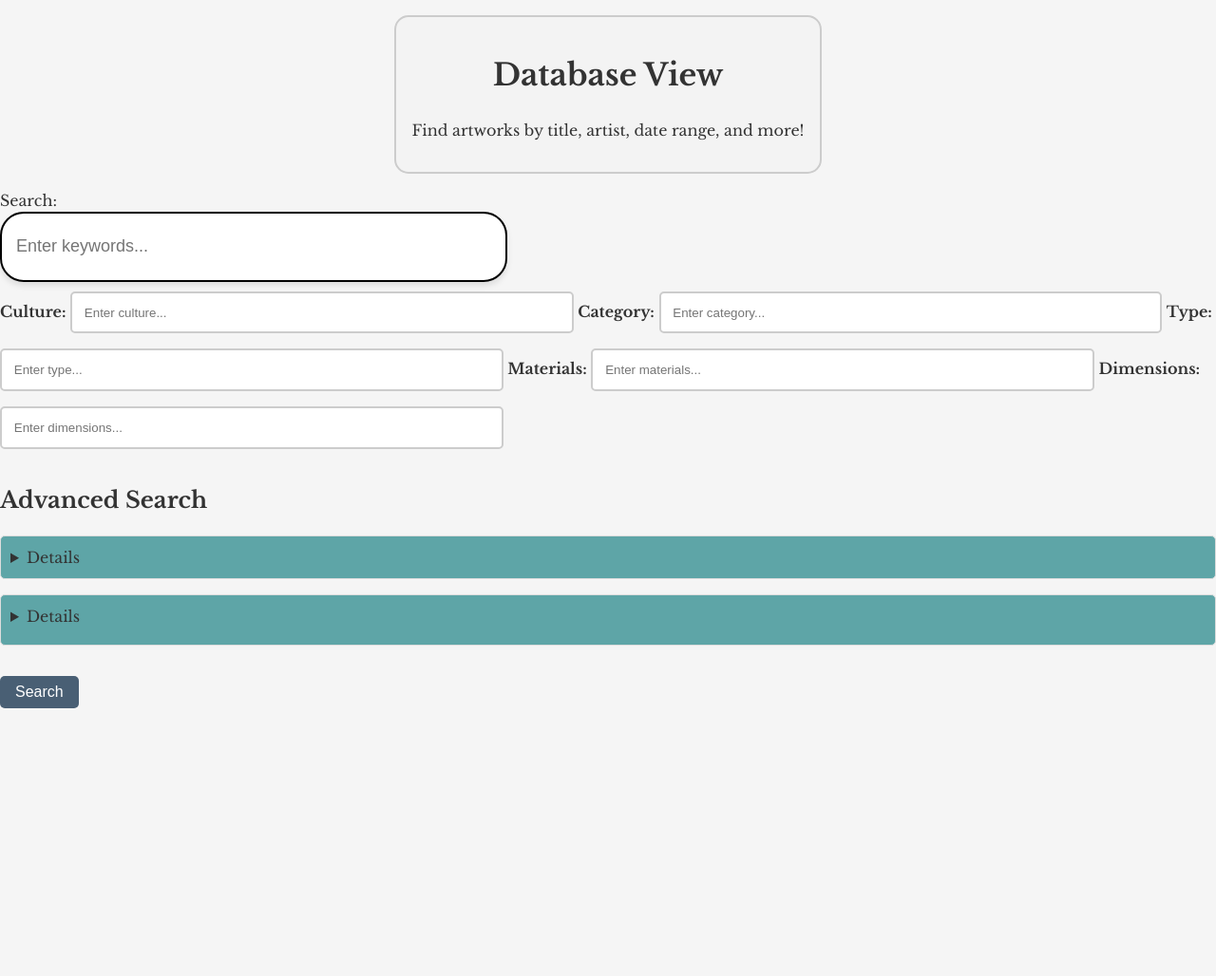
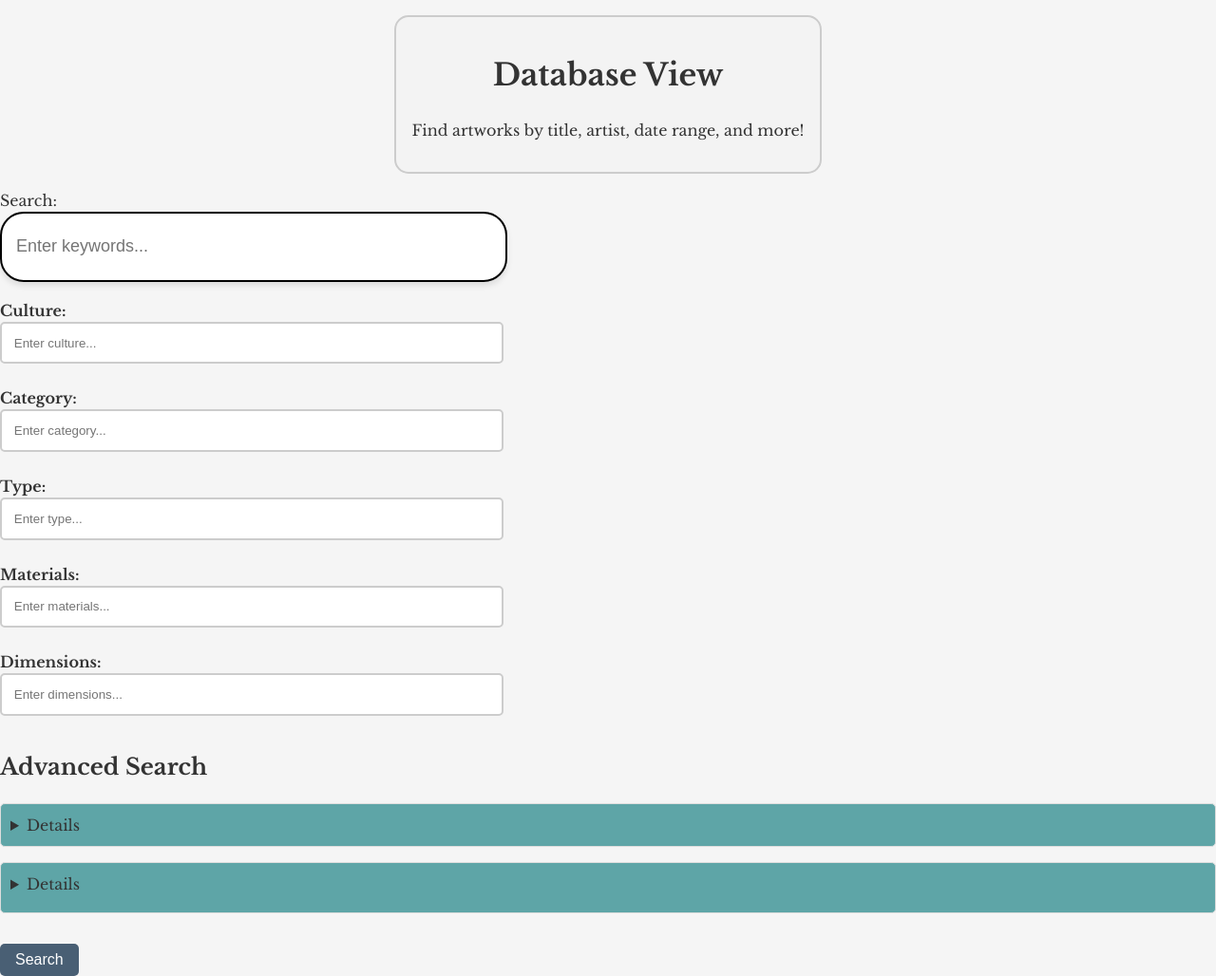
Before and after one commit to bn0367/databases-website, a PHP site: page / in a window 1280 px wide. Shown: the whole page at 95% size. Before the commit the page ends 746 px from the top, so only its background shows below. Run offline with PHP 8.4, Linux system fonts and the light colour scheme.

Commit message:
maybe now they stack???

```diff
--- a/style.css
+++ b/style.css
@@ -46,7 +46,8 @@ header {
 }
 
 #search-fields-container {
-    display: block;  /* stack elements vertically */
+    display: flex;  /* Use flexbox for vertical alignment */
+    flex-direction: column;  /* Stack items vertically */
     margin: 10px 0;
 }
 
```
